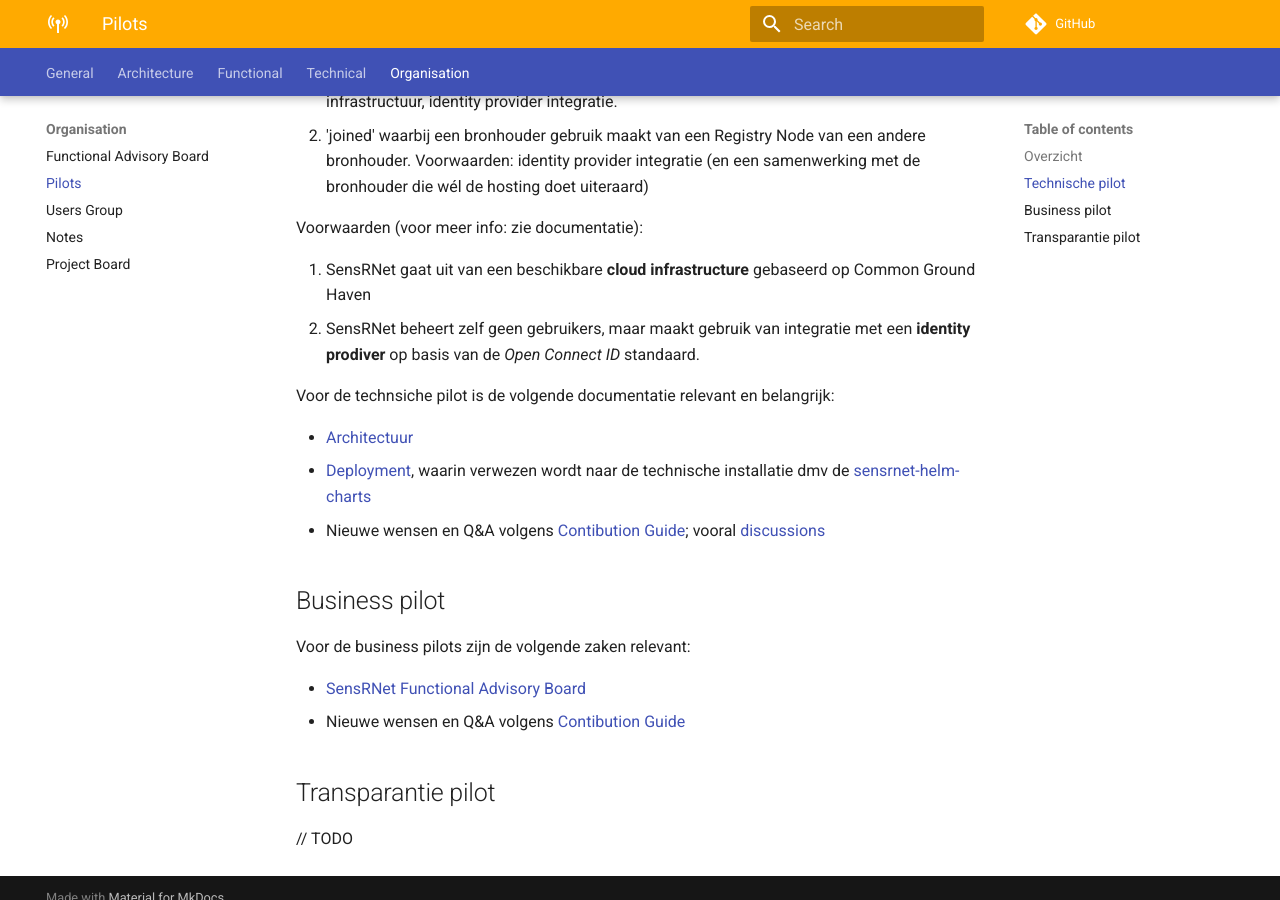
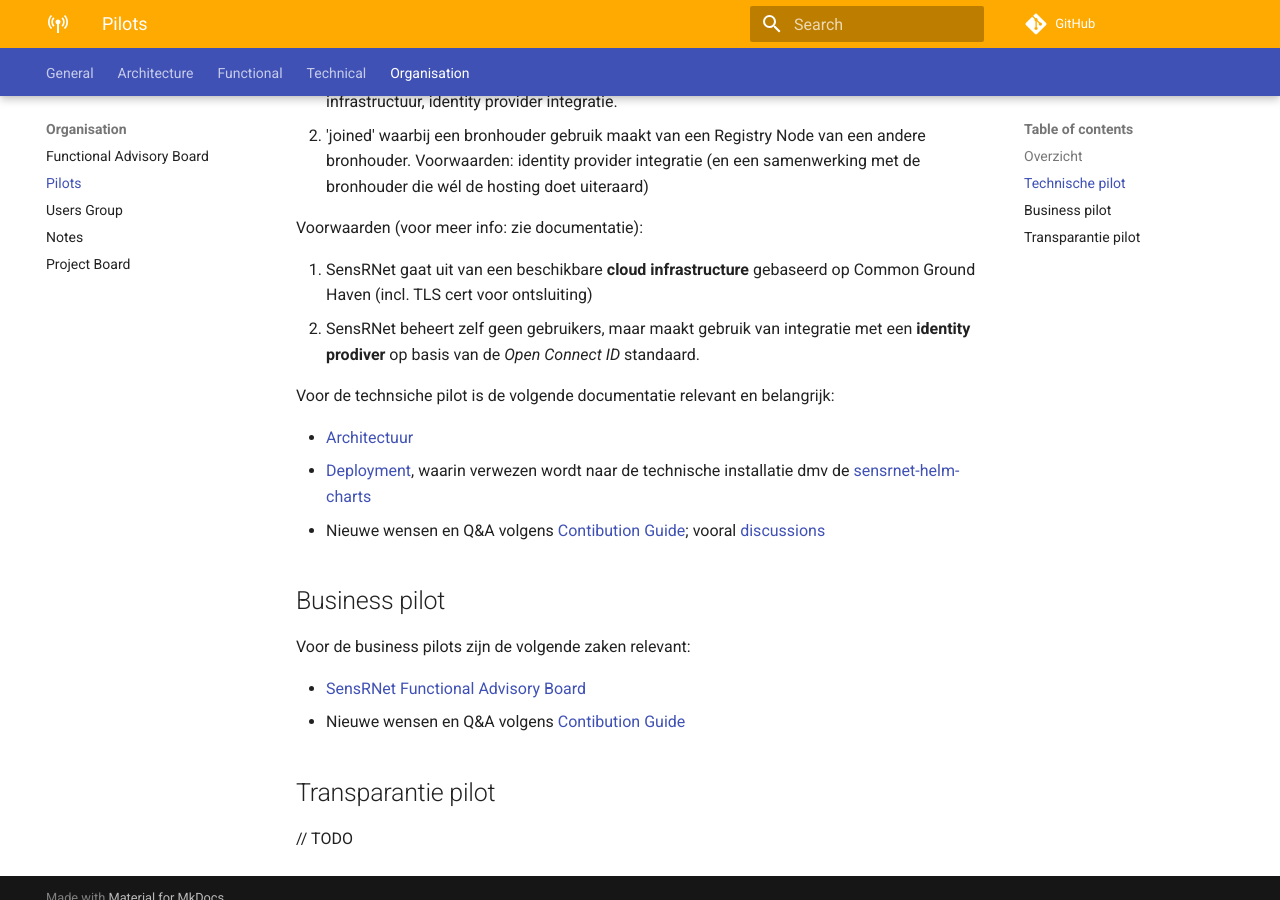
Before and after one commit to kadaster-labs/sensrnet-home, an MkDocs documentation site: the page built from docs/Pilots.md, in a window 1280 px wide and 900 px high, scrolled down 1668 px. Built offline with MkDocs 1.6.1 and Material for MkDocs 9.7.7, drawn with Linux system fonts in a browser that asks for light colours; emoji names are drawn with the system emoji font; comment, search, counter and statistics services are not loaded.

Commit message:
tls ontsluiting

```diff
--- a/docs/Pilots.md
+++ b/docs/Pilots.md
@@ -38,7 +38,7 @@ Er bestaan twee soorten pilots:
 
 Voorwaarden (voor meer info: zie documentatie):
 
-1. SensRNet gaat uit van een beschikbare **cloud infrastructure** gebaseerd op Common Ground Haven
+1. SensRNet gaat uit van een beschikbare **cloud infrastructure** gebaseerd op Common Ground Haven (incl. TLS cert voor ontsluiting)
 2. SensRNet beheert zelf geen gebruikers, maar maakt gebruik van integratie met een **identity prodiver** op basis van de _Open Connect ID_ standaard.
 
 Voor de technsiche pilot is de volgende documentatie relevant en belangrijk:
```
